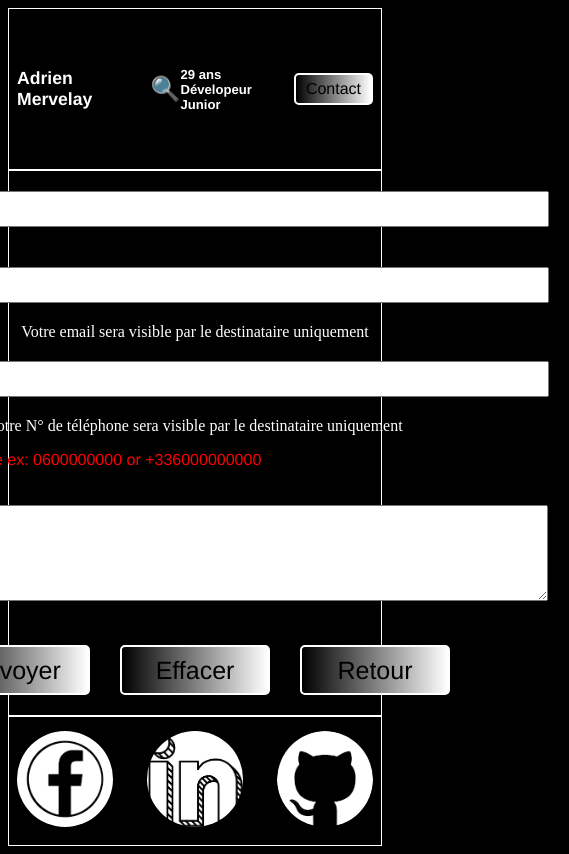
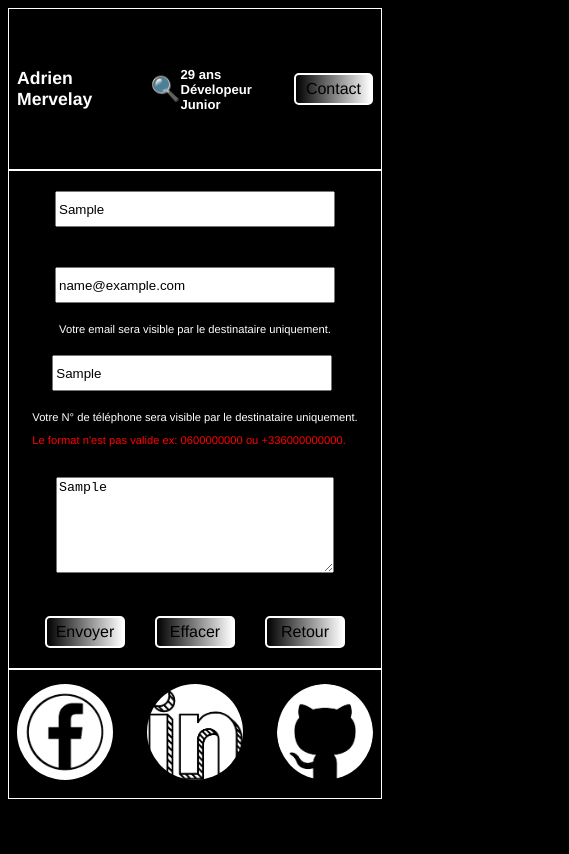
Before and after one commit to AdN-WeB/portFolio, an Angular app: page /contact in a window 390 px wide. Both pictures are taken after typing "Sample", "name@example.com", "Sample", "Sample" into the empty fields and a click on the button "Envoyer". Shown: the whole page, 569 px wide, since content can reach past the window. Built offline with nearby package versions, Linux system fonts and the light colour scheme.

Commit message:
resolution css/html

```diff
--- a/src/app/contact/contact.component.css
+++ b/src/app/contact/contact.component.css
@@ -1,3 +1,76 @@
+@media (max-width: 767px){
+  .danger {
+    color: red;
+    display: flex;
+    text-align: center;
+    font-size: 0.7rem;
+    font-family: "Franklin Gothic Medium", "Arial Narrow", Arial, sans-serif;
+  }
+  .form {
+    display: flex;
+    flex-direction: column;
+  }
+  .petitMsg {
+    display: flex;
+    justify-content: center;
+    align-items: center;
+    color: rgb(255, 255, 255);
+    font-size: 0.7rem;
+    font-family: "Franklin Gothic Medium", "Arial Narrow", Arial, sans-serif;
+  }
+  form {
+    display: flex;
+    flex-direction: column;
+    align-items: center;
+    border: 1px solid white;
+
+  }
+  input {
+    width: 17rem;
+    height: 30px;
+    margin: 20px;
+
+  }
+  textarea {
+    width: 17rem;
+    margin: 1.2rem;
+
+  }
+  .btnEdit {
+    display: flex;
+    align-items: center;
+    justify-content: center;
+    gap: 30px;
+    padding: 20px;
+  }
+  .btnEdit button {
+    width: 5rem;
+    height: 2rem;
+    background: linear-gradient(0.25turn, #000000, #ffffff);
+    border: 2px white solid;
+    border-radius: 5px;
+    font-family: "Franklin Gothic Medium", "Arial Narrow", Arial, sans-serif;
+    font-size:  1rem;
+    cursor: pointer;
+  }
+  .btnEdit button:hover {
+    background: linear-gradient(0.25turn, #ffffff, #000000);
+  }
+  #honneyPot{
+    display: none;
+  }
+  .hidden {
+    display: none
+  }
+  .visible {
+    display: flex
+  }
+  .center-text {
+    text-align: center;
+    color: red;
+  }
+}
+@media (min-width: 768px) {
   .danger {
     color: red;
     display: flex;
@@ -72,3 +145,4 @@ textarea {
     text-align: center;
     color: red;
   }
+}
--- a/src/app/contact/contact.component.html
+++ b/src/app/contact/contact.component.html
@@ -20,12 +20,12 @@
       <div
         *ngIf="myForm.submitted && userForm.controls.userName.errors?.required"
       >
-        <p class="danger">Merci de renseigner votre nom</p>
+        <p class="danger">Merci de renseigner votre nom.</p>
       </div>
       <div
         *ngIf="myForm.submitted && userForm.controls.userName.errors?.minLength"
       >
-        <p class="danger">3 charactères minimum</p>
+        <p class="danger">3 charactères minimum.</p>
       </div>
     </div>
     <div class="form-group">
@@ -39,20 +39,20 @@
         placeholder="@"
         required
       />
-      <span class="petitMsg"> Votre email sera visible par le destinataire uniquement</span>
+      <span class="petitMsg"> Votre email sera visible par le destinataire uniquement.</span>
       <div
         *ngIf="myForm.submitted && userForm.controls.userEmail.errors?.required"
       >
-        <p class="danger">Merci de renseigner votre email</p>
+        <p class="danger">Merci de renseigner votre email.</p>
       </div>
     </div>
     <div *ngIf="myForm.submitted && userForm.controls.userEmail.errors?.email">
-      <p class="danger">Le format de l'adresse email n'est pas valide</p>
+      <p class="danger">Le format de l'adresse email n'est pas valide.</p>
     </div>
     <div
       *ngIf="myForm.submitted && userForm.controls.userEmail.errors?.minlength"
     >
-      <p class="danger">3 charactères minimum</p>
+      <p class="danger">3 charactères minimum.</p>
     </div>
     <div class="form-group">
       <label for="userTel"></label>
@@ -65,17 +65,17 @@
         placeholder="+33"
         required
       />
-      <span class="petitMsg">Votre N° de téléphone sera visible par le destinataire uniquement </span>
+      <span class="petitMsg">Votre N° de téléphone sera visible par le destinataire uniquement. </span>
       <div
         *ngIf="myForm.submitted && userForm.controls.userTel.errors?.required"
       >
-        <p class="danger">Merci de renseigner votre numero de téléphone</p>
+        <p class="danger">Merci de renseigner votre numero de téléphone.</p>
       </div>
       <div
         *ngIf="myForm.submitted && userForm.controls.userTel.errors?.pattern"
       >
         <p class="danger">
-          Le format n'est pas valide ex: 0600000000 or +336000000000
+          Le format n'est pas valide ex: 0600000000 ou +336000000000.
         </p>
       </div>
     </div>
@@ -95,17 +95,17 @@
       <div
         *ngIf="myForm.submitted && userForm.controls.userMsg.errors?.maxlength"
       >
-        <p class="danger">400 charactères maximum</p>
+        <p class="danger">400 charactères maximum.</p>
       </div>
       <div
         *ngIf="myForm.submitted && userForm.controls.userMsg.errors?.minlength"
       >
-        <p class="danger">5 charactères minimum</p>
+        <p class="danger">5 charactères minimum.</p>
       </div>
       <div
         *ngIf="myForm.submitted && userForm.controls.userMsg.errors?.required"
       >
-        <p class="danger">Pas de message, pas de reponse</p>
+        <p class="danger">Pas de message, pas de reponse.</p>
       </div>
     </div>
     <input [formControl]="honneyPot" id="honneyPot" type="text" />
--- a/src/app/header/header.component.css
+++ b/src/app/header/header.component.css
@@ -4,10 +4,10 @@
     color: white;
     border: 1px solid white ;
     font-family: "Franklin Gothic Medium", "Arial Narrow", Arial, sans-serif;
-    height:9rem ;
+    height:9rem;
     display: flex;
     flex-direction: row;
-    justify-content: space-between;
+    justify-content:space-between;
     align-items: center;
     padding: 0.5rem;
   }
--- a/src/app/pop-up/pop-up.component.css
+++ b/src/app/pop-up/pop-up.component.css
@@ -16,6 +16,7 @@
     text-decoration: none;
     color: rgb(255, 255, 255);
     font-size: 1.5rem;
+    cursor: pointer;
 
   }
   h1{
@@ -89,6 +90,7 @@
     color: rgb(255, 0, 0);
     font-size: 30px;
     padding-left: 10px;
+    cursor: pointer;
   }
   h1{
     color : white ;
--- a/src/app/pop-up/pop-up.component.html
+++ b/src/app/pop-up/pop-up.component.html
@@ -1,6 +1,6 @@
 <div class="mainContainer">
   <div class="whoIam">
-    <h1>Adrien Mervelay</h1>
+   <a [routerLink]="['/home']" ><h1>Adrien Mervelay</h1></a>
     <a href="#popup" class="popUpLink">🔍</a>
     <div id="popup" class="overlay">
       <div class="popup">
```
Lines whose indentation alone changed are shown as unchanged.
